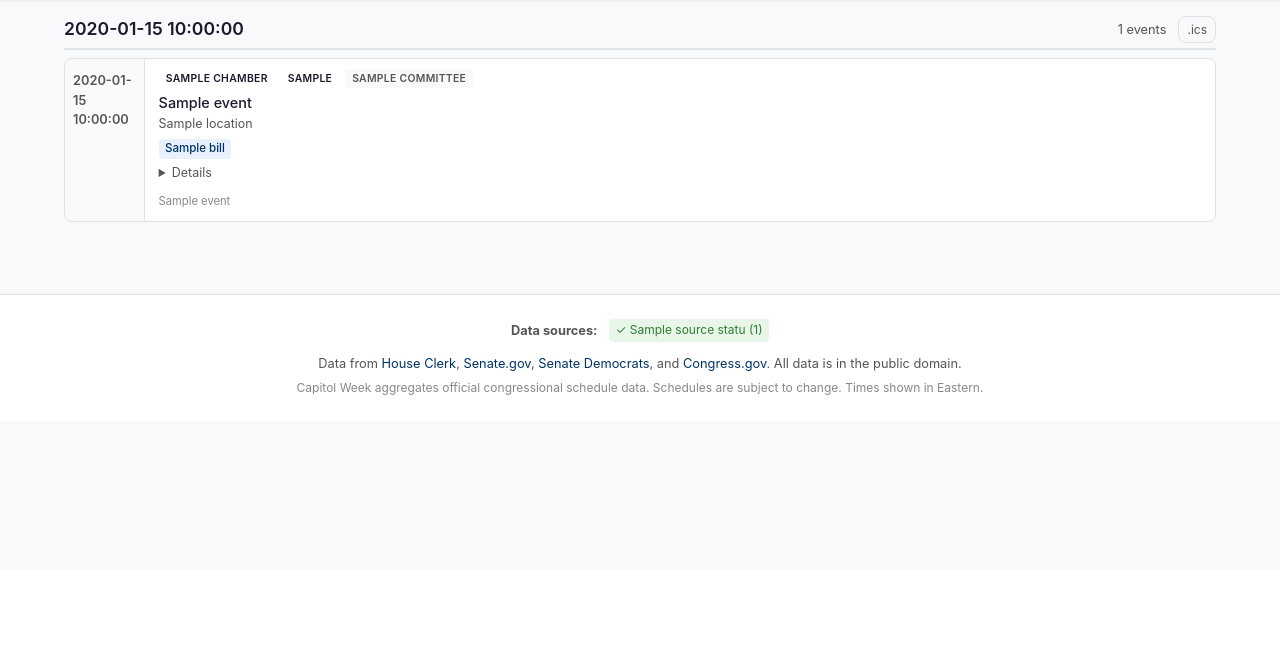
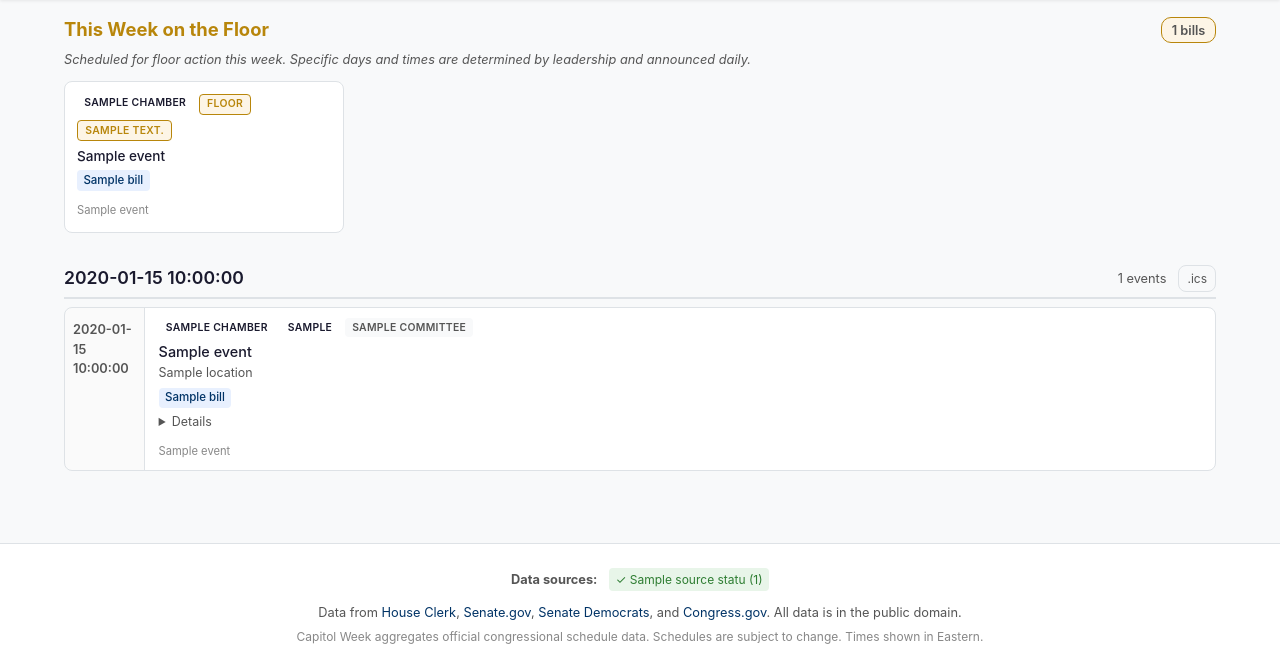
Before and after one commit to jeremyschlatter-intern/floor-schedule, a Flask app: template templates/index.html in a window 1280 px wide. Shown: the part 231-901 px from the top of the page. Before the commit the page ends 626 px from the top, so only its background shows below. Run offline with Flask 2, Linux system fonts and the light colour scheme; the template is opened without the code that fills it: most values are stand-ins (such as "Sample title", 1, 10 or a date in 2020).

Commit message:
Add "This Week on the Floor" section, fix floor item display
- Separate week-spanning floor items into dedicated grid section instead
  of dumping them on Monday
- Add week_of flag to ScheduleEvent for items without specific dates
- Add date range filtering to Congress.gov API requests
- Fix duplicate bill numbers in Senate hearings XML parsing
- Handle redacted room numbers (e.g. "----------") gracefully
- Fix iCal subscription URL to omit week parameter (always current week)
- Add floor card filtering in JS to match daily event filtering
- Add CSS for floor-grid, floor-card, and category-tag styles
- Improve Senate floor HTML parsing with html.unescape()

Co-Authored-By: Claude Opus 4.6 <noreply@anthropic.com>

```diff
--- a/app.py
+++ b/app.py
@@ -53,11 +53,15 @@ def index():
     monday, sunday = get_week_range(week_offset)
     source_status = get_source_status()
 
-    # Group events by date
+    # Separate week-of items (floor schedule) from daily items
+    floor_items = [e.to_dict() for e in events if e.week_of]
+    daily_events = [e for e in events if not e.week_of]
+
+    # Group daily events by date
     days = []
-    for i in range(5):  # Mon-Fri only (hide empty weekends)
+    for i in range(5):  # Mon-Fri
         day = monday + timedelta(days=i)
-        day_events = [e for e in events if e.date == day]
+        day_events = [e for e in daily_events if e.date == day]
         days.append({
             "date": day,
             "date_str": day.strftime("%A, %B %d"),
@@ -66,11 +70,11 @@ def index():
             "events": [e.to_dict() for e in day_events],
         })
 
-    # Check for weekend events
+    # Show weekends only if they have events
     for i in range(5, 7):
         day = monday + timedelta(days=i)
-        day_events = [e for e in events if e.date == day]
-        if day_events:  # Only show weekends if they have events
+        day_events = [e for e in daily_events if e.date == day]
+        if day_events:
             days.append({
                 "date": day,
                 "date_str": day.strftime("%A, %B %d"),
@@ -78,9 +82,6 @@ def index():
                 "is_today": day == date.today(),
                 "events": [e.to_dict() for e in day_events],
             })
-
-    # Also include events that land on the monday (week-of items)
-    # These are already included in the Monday entry
 
     committees = sorted(set(e.committee for e in events if e.committee))
     event_types = sorted(set(e.event_type for e in events))
@@ -105,6 +106,7 @@ def index():
     return render_template(
         "index.html",
         days=days,
+        floor_items=floor_items,
         committees=committees,
         event_types=event_types,
         week_label=week_label,
--- a/static/app.js
+++ b/static/app.js
@@ -49,7 +49,7 @@ document.addEventListener("DOMContentLoaded", function () {
     const copyBtn = document.getElementById("copy-subscribe");
     if (copyBtn) {
         copyBtn.addEventListener("click", () => {
-            const url = buildIcalUrl(true);
+            const url = buildIcalUrl(true, true);
             navigator.clipboard.writeText(url).then(() => {
                 showToast("Subscription URL copied! Paste into your calendar app.");
             }).catch(() => {
@@ -59,6 +59,7 @@ document.addEventListener("DOMContentLoaded", function () {
     }
 
     function applyFilters() {
+        // Filter daily event cards
         const cards = document.querySelectorAll(".event-card");
         cards.forEach(card => {
             const matchChamber = !state.chamber || card.dataset.chamber === state.chamber;
@@ -75,6 +76,33 @@ document.addEventListener("DOMContentLoaded", function () {
             }
         });
 
+        // Filter floor cards in the "This Week on the Floor" section
+        const floorCards = document.querySelectorAll(".floor-card");
+        let visibleFloorCards = 0;
+        floorCards.forEach(card => {
+            const matchChamber = !state.chamber || card.dataset.chamber === state.chamber;
+            const matchType = !state.type || card.dataset.type === state.type;
+            const matchSearch = !state.search ||
+                (card.dataset.searchtext && card.dataset.searchtext.includes(state.search));
+
+            if (matchChamber && matchType && matchSearch) {
+                card.classList.remove("filtered-out");
+                visibleFloorCards++;
+            } else {
+                card.classList.add("filtered-out");
+            }
+        });
+
+        // Toggle floor section visibility
+        const floorSection = document.getElementById("floor-items");
+        if (floorSection) {
+            floorSection.classList.toggle("filtered-empty", floorCards.length > 0 && visibleFloorCards === 0);
+            const floorCountEl = floorSection.querySelector(".floor-count");
+            if (floorCountEl) {
+                floorCountEl.textContent = `${visibleFloorCards} bill${visibleFloorCards !== 1 ? "s" : ""}`;
+            }
+        }
+
         // Update day sections
         document.querySelectorAll(".day-section").forEach(section => {
             const visibleCards = section.querySelectorAll(".event-card:not(.filtered-out)");
@@ -88,23 +116,26 @@ document.addEventListener("DOMContentLoaded", function () {
             }
         });
 
-        // Update total count
-        const totalVisible = document.querySelectorAll(".event-card:not(.filtered-out)").length;
+        // Update total count (daily events + floor items)
+        const totalVisible = document.querySelectorAll(".event-card:not(.filtered-out)").length + visibleFloorCards;
         const countEl = document.querySelector(".event-count");
         if (countEl) {
             countEl.textContent = `${totalVisible} events`;
         }
     }
 
-    function buildIcalUrl(absolute) {
+    function buildIcalUrl(absolute, forSubscription) {
         const params = new URLSearchParams();
         if (state.chamber) params.set("chamber", state.chamber);
         if (state.type) params.set("type", state.type);
         if (state.committee) params.set("committee", state.committee);
 
-        // Get week offset from the page
-        const weekParam = new URLSearchParams(window.location.search).get("week");
-        if (weekParam) params.set("week", weekParam);
+        // Only include week param for downloads, not subscriptions
+        // Subscriptions should always return current week
+        if (!forSubscription) {
+            const weekParam = new URLSearchParams(window.location.search).get("week");
+            if (weekParam) params.set("week", weekParam);
+        }
 
         const qs = params.toString();
         const path = "/calendar.ics" + (qs ? "?" + qs : "");
--- a/static/style.css
+++ b/static/style.css
@@ -314,6 +314,114 @@ header {
 .btn-sm:hover {
     background: var(--bg);
     color: var(--text);
+}
+
+/* Floor Section - "This Week on the Floor" */
+.floor-section {
+    margin-bottom: 2rem;
+}
+
+.floor-header {
+    display: flex;
+    justify-content: space-between;
+    align-items: center;
+    margin-bottom: 0.35rem;
+}
+
+.floor-header h2 {
+    font-size: 1.15rem;
+    font-weight: 700;
+    color: var(--floor-gold);
+}
+
+.floor-count {
+    font-size: 0.8rem;
+    color: var(--text-secondary);
+    background: var(--floor-gold-light);
+    padding: 0.15rem 0.6rem;
+    border-radius: 10px;
+    border: 1px solid var(--floor-gold);
+    font-weight: 600;
+}
+
+.floor-note {
+    font-size: 0.8rem;
+    color: var(--text-secondary);
+    margin-bottom: 0.75rem;
+    font-style: italic;
+}
+
+.floor-grid {
+    display: grid;
+    grid-template-columns: repeat(auto-fill, minmax(280px, 1fr));
+    gap: 0.65rem;
+}
+
+.floor-card {
+    background: var(--card-bg);
+    border: 1px solid var(--border);
+    border-radius: var(--radius);
+    padding: 0.75rem;
+    transition: box-shadow 0.15s, transform 0.1s;
+}
+
+.floor-card:hover {
+    box-shadow: var(--shadow-hover);
+    transform: translateY(-1px);
+}
+
+.floor-card.house {
+    border-left: 4px solid var(--house-blue);
+}
+
+.floor-card.senate {
+    border-left: 4px solid var(--senate-red);
+}
+
+.floor-card-tags {
+    display: flex;
+    gap: 0.35rem;
+    flex-wrap: wrap;
+    margin-bottom: 0.4rem;
+}
+
+.floor-card-title {
+    font-size: 0.85rem;
+    font-weight: 500;
+    line-height: 1.35;
+    margin-bottom: 0.3rem;
+}
+
+.category-tag {
+    background: var(--floor-gold-light);
+    color: var(--floor-gold);
+    border: 1px solid var(--floor-gold);
+}
+
+.floor-card .event-bills {
+    margin: 0.3rem 0;
+}
+
+.floor-card .event-source {
+    margin-top: 0.35rem;
+}
+
+.floor-card.filtered-out {
+    display: none;
+}
+
+.floor-section.filtered-empty .floor-grid {
+    display: none;
+}
+
+.floor-section.filtered-empty::after {
+    content: "No matching floor items";
+    display: block;
+    padding: 1rem;
+    text-align: center;
+    color: var(--text-secondary);
+    font-size: 0.85rem;
+    font-style: italic;
 }
 
 /* Main Schedule */
@@ -663,6 +771,10 @@ footer {
         padding: 0.75rem;
     }
 
+    .floor-grid {
+        grid-template-columns: 1fr;
+    }
+
     .branding h1 {
         font-size: 1.25rem;
     }
--- a/templates/index.html
+++ b/templates/index.html
@@ -87,6 +87,47 @@
     </nav>
 
     <main>
+        {% if floor_items %}
+        <div class="floor-section" id="floor-items">
+            <div class="floor-header">
+                <h2>This Week on the Floor</h2>
+                <span class="floor-count">{{ floor_items|length }} bills</span>
+            </div>
+            <p class="floor-note">Scheduled for floor action this week. Specific days and times are determined by leadership and announced daily.</p>
+            <div class="floor-grid">
+                {% for event in floor_items %}
+                <div class="floor-card {{ event.chamber|lower }}"
+                     data-chamber="{{ event.chamber }}"
+                     data-type="{{ event.event_type }}"
+                     data-committee=""
+                     data-searchtext="{{ event.title|lower }} {{ event.bill_numbers|join(' ')|lower }}">
+                    <div class="floor-card-tags">
+                        <span class="tag chamber-tag {{ event.chamber|lower }}">{{ event.chamber }}</span>
+                        <span class="tag type-tag floor">Floor</span>
+                        {% if event.description %}
+                        <span class="tag category-tag">{{ event.description|replace('Category: ', '') }}</span>
+                        {% endif %}
+                    </div>
+                    <h3 class="floor-card-title">{{ event.title }}</h3>
+                    {% if event.bill_numbers %}
+                    <div class="event-bills">
+                        {% for bill in event.bill_numbers[:3] %}
+                        <a href="{{ bill|bill_url }}" class="bill-link" target="_blank" rel="noopener">{{ bill }}</a>
+                        {% endfor %}
+                        {% if event.bill_numbers|length > 3 %}
+                        <span class="more-bills">+{{ event.bill_numbers|length - 3 }} more</span>
+                        {% endif %}
+                    </div>
+                    {% endif %}
+                    <div class="event-source">
+                        <a href="{{ event.source_url }}" target="_blank" rel="noopener">{{ event.source_name }}</a>
+                    </div>
+                </div>
+                {% endfor %}
+            </div>
+        </div>
+        {% endif %}
+
         <div class="schedule" id="schedule">
             {% for day in days %}
             <div class="day-section {% if day.is_today %}today{% endif %}" data-date="{{ day.date }}">
```
Also changed, not shown: fetchers.py (+33 -12 lines).
